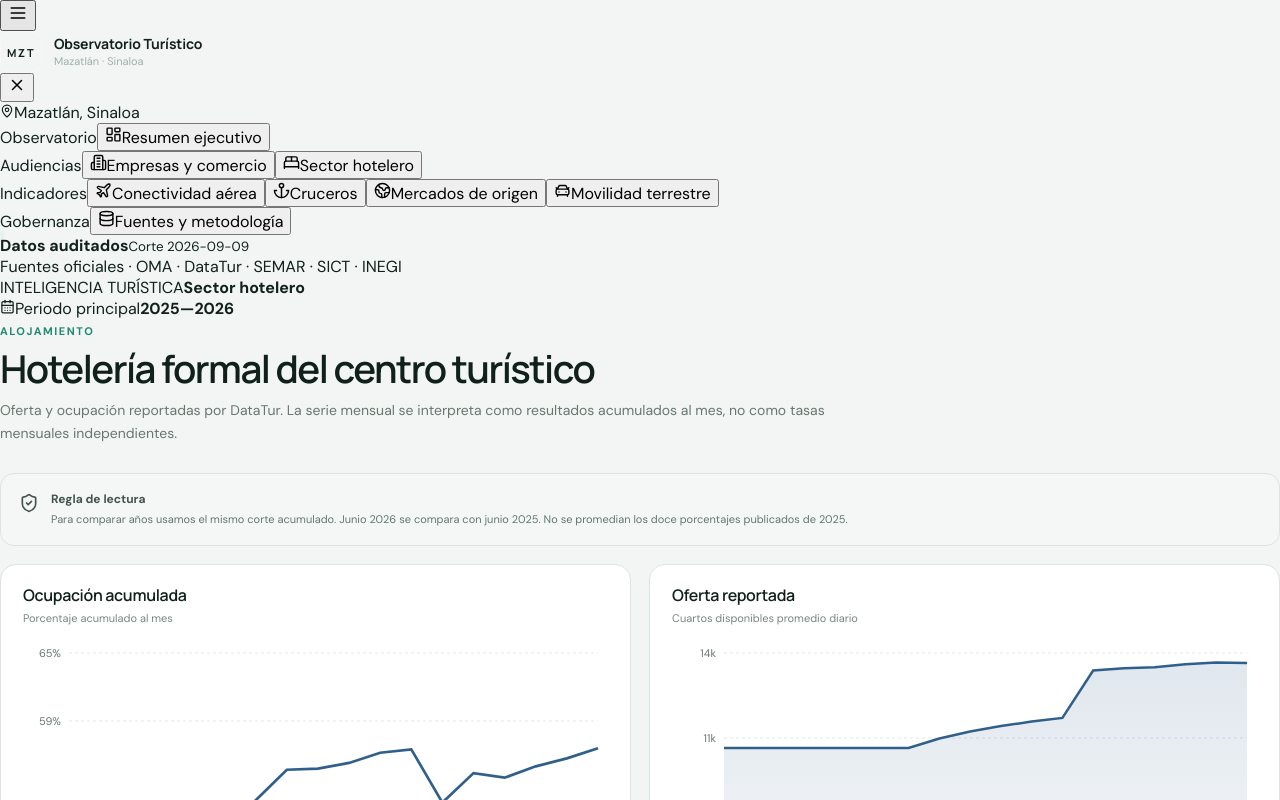
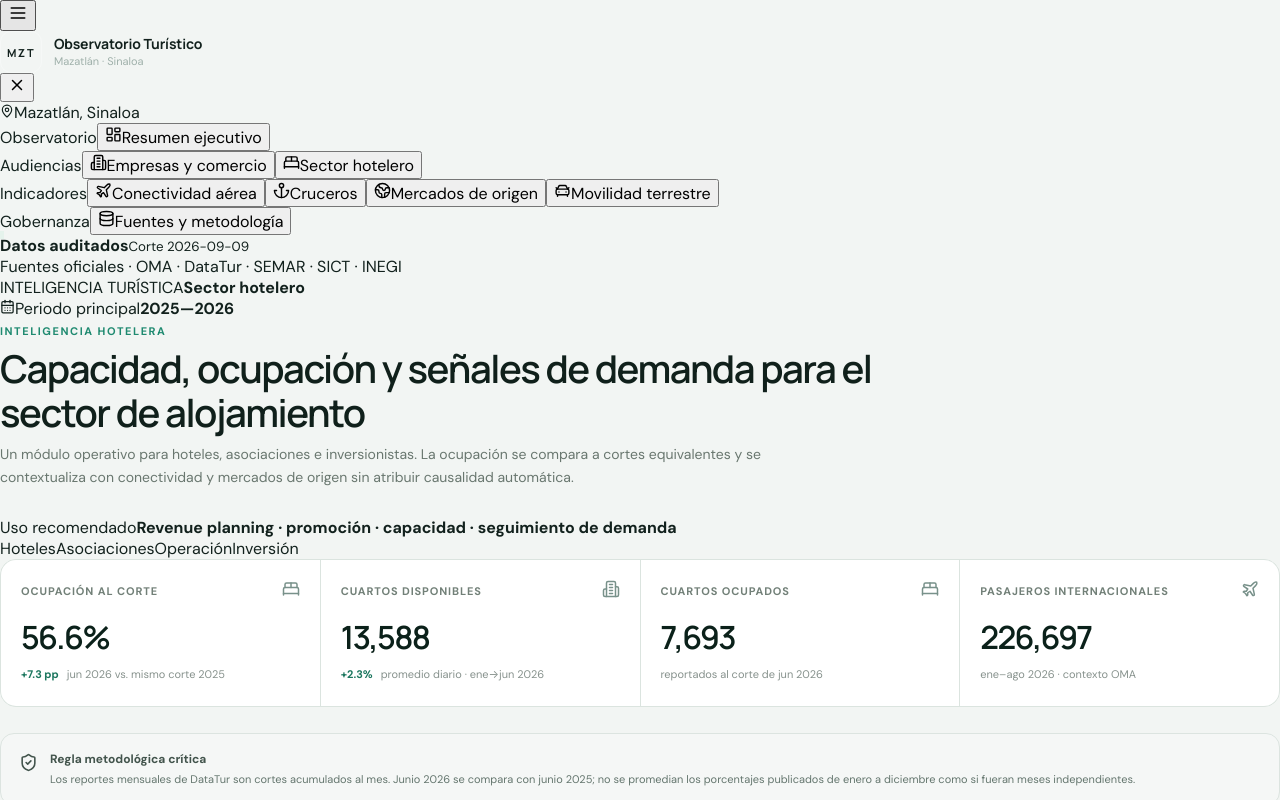
Before and after one commit to Murua-Alvaro/observatorio-turistico-mazatlan, a React (Vite) app: page / in a window 1280 px wide. Both pictures are taken after a click on the button 349 px from the left and 757 px from the top of the page. Shown: the top 800 px of the page. Built offline with nearby package versions, Linux system fonts and the light colour scheme.

Commit message:
Rebuild hotel intelligence module for operators and associations

```diff
--- a/src/pages/Hotel.tsx
+++ b/src/pages/Hotel.tsx
@@ -1,19 +1,94 @@
-import { ShieldCheck } from 'lucide-react';
+import { BedDouble, Building2, Globe2, Plane, ShieldCheck } from 'lucide-react';
 import { Area, AreaChart, CartesianGrid, Line, LineChart, ResponsiveContainer, Tooltip, XAxis, YAxis } from 'recharts';
 import { ChartFrame, tooltipStyle } from '../components/ChartFrame';
+import { Metric } from '../components/Metric';
 import { Panel } from '../components/Panel';
 import { SectionHeader } from '../components/SectionHeader';
-import { hotel } from '../data/model';
-import { integer } from '../lib/format';
+import { data, hotel, topCountries2026 } from '../data/model';
+import { integer, pct, pp } from '../lib/format';
 
 export function Hotel() {
+  const latest = hotel[hotel.length - 1];
+  const first2026 = hotel.find((d:any) => d.periodo === '2026-01');
+  const capacityGrowth = first2026 ? ((latest.cuartos_disponibles_promedio_diario / first2026.cuartos_disponibles_promedio_diario) - 1) * 100 : 0;
+
   return <>
-    <SectionHeader kicker="Alojamiento" title="Hotelería formal del centro turístico" description="Oferta y ocupación reportadas por DataTur. La serie mensual se interpreta como resultados acumulados al mes, no como tasas mensuales independientes." />
-    <div className="callout callout--method"><ShieldCheck size={20}/><div><strong>Regla de lectura</strong><p>Para comparar años usamos el mismo corte acumulado. Junio 2026 se compara con junio 2025. No se promedian los doce porcentajes publicados de 2025.</p></div></div>
+    <SectionHeader
+      kicker="Inteligencia hotelera"
+      title="Capacidad, ocupación y señales de demanda para el sector de alojamiento"
+      description="Un módulo operativo para hoteles, asociaciones e inversionistas. La ocupación se compara a cortes equivalentes y se contextualiza con conectividad y mercados de origen sin atribuir causalidad automática."
+    />
+
+    <div className="audience-banner audience-banner--hotel">
+      <div><span>Uso recomendado</span><strong>Revenue planning · promoción · capacidad · seguimiento de demanda</strong></div>
+      <div className="audience-banner__chips"><span>Hoteles</span><span>Asociaciones</span><span>Operación</span><span>Inversión</span></div>
+    </div>
+
+    <div className="metric-grid">
+      <Metric eyebrow="Ocupación al corte" value={`${latest.ocupacion_pct}%`} change={pp(data.kpis.hotelSameCutDeltaPp)} changeTone="positive" detail="jun 2026 vs. mismo corte 2025" icon={<BedDouble size={18}/>} />
+      <Metric eyebrow="Cuartos disponibles" value={integer.format(latest.cuartos_disponibles_promedio_diario)} change={pct(capacityGrowth, true)} changeTone="positive" detail="promedio diario · ene→jun 2026" icon={<Building2 size={18}/>} />
+      <Metric eyebrow="Cuartos ocupados" value={integer.format(latest.cuartos_ocupados)} detail="reportados al corte de jun 2026" icon={<BedDouble size={18}/>} />
+      <Metric eyebrow="Pasajeros internacionales" value={integer.format(data.kpis.airportInternationalYtd)} detail="ene–ago 2026 · contexto OMA" icon={<Plane size={18}/>} />
+    </div>
+
+    <div className="callout callout--method"><ShieldCheck size={19}/><div><strong>Regla metodológica crítica</strong><p>Los reportes mensuales de DataTur son cortes acumulados al mes. Junio 2026 se compara con junio 2025; no se promedian los porcentajes publicados de enero a diciembre como si fueran meses independientes.</p></div></div>
+
+    <div className="executive-grid">
+      <Panel title="Trayectoria de ocupación" subtitle="Porcentaje acumulado al corte · 2025–2026">
+        <ChartFrame large>
+          <ResponsiveContainer width="100%" height="100%">
+            <LineChart data={hotel} margin={{ top: 12, right: 10, left: -12, bottom: 0 }}>
+              <CartesianGrid strokeDasharray="2 4" vertical={false} stroke="#dfe4df" />
+              <XAxis dataKey="label" tick={{fontSize:10,fill:'#66716c'}} tickLine={false} axisLine={false} interval={1}/>
+              <YAxis domain={[35,65]} tickFormatter={(v:any)=>`${v}%`} tick={{fontSize:10,fill:'#66716c'}} tickLine={false} axisLine={false}/>
+              <Tooltip contentStyle={tooltipStyle} formatter={(v:any)=>`${v}%`}/>
+              <Line type="monotone" dataKey="ocupacion_pct" name="Ocupación acumulada" stroke="#315f8c" strokeWidth={2.7} dot={{ r: 2.3, fill: '#fff' }}/>
+            </LineChart>
+          </ResponsiveContainer>
+        </ChartFrame>
+      </Panel>
+
+      <section className="decision-board decision-board--hotel">
+        <div className="decision-board__eyebrow">Lectura operativa</div>
+        <h3>Señales para la mesa hotelera</h3>
+        <article><span className="decision-index">01</span><div><strong>Mejora de ocupación a corte comparable.</strong><p>El corte de junio pasa de {data.kpis.hotelSameCutPrevPct}% en 2025 a {data.kpis.hotelLatestPct}% en 2026, una diferencia de {pp(data.kpis.hotelSameCutDeltaPp)}.</p></div></article>
+        <article><span className="decision-index">02</span><div><strong>Mayor base de oferta reportada.</strong><p>La capacidad disponible observada en 2026 se mantiene por encima del nivel reportado durante buena parte de 2025, por lo que la lectura de ocupación debe considerar expansión de oferta.</p></div></article>
+        <article><span className="decision-index">03</span><div><strong>Conectividad y ocupación no son equivalentes.</strong><p>El aeropuerto acumula {pct(data.kpis.airportYtdYoY)} frente a 2025; su recuperación reciente es una señal de demanda potencial, no una medición directa de noches-habitación.</p></div></article>
+      </section>
+    </div>
+
     <div className="split-grid">
-      <Panel title="Ocupación acumulada" subtitle="Porcentaje acumulado al mes"><ChartFrame large><ResponsiveContainer width="100%" height="100%"><LineChart data={hotel} margin={{ top:10,right:12,left:-12,bottom:0 }}><CartesianGrid strokeDasharray="3 3" vertical={false} stroke="#dfe8e4"/><XAxis dataKey="label" tick={{fontSize:11,fill:'#66756f'}} tickLine={false} axisLine={false}/><YAxis domain={[35,65]} tickFormatter={(v:any)=>`${v}%`} tick={{fontSize:11,fill:'#66756f'}} tickLine={false} axisLine={false}/><Tooltip contentStyle={tooltipStyle} formatter={(v:any)=>`${v}%`}/><Line dataKey="ocupacion_pct" name="Ocupación" stroke="#315f8c" strokeWidth={2.7} dot={false}/></LineChart></ResponsiveContainer></ChartFrame></Panel>
-      <Panel title="Oferta reportada" subtitle="Cuartos disponibles promedio diario"><ChartFrame large><ResponsiveContainer width="100%" height="100%"><AreaChart data={hotel} margin={{top:10,right:12,left:-6,bottom:0}}><defs><linearGradient id="roomsArea" x1="0" y1="0" x2="0" y2="1"><stop offset="0%" stopColor="#315f8c" stopOpacity={0.25}/><stop offset="100%" stopColor="#315f8c" stopOpacity={0.02}/></linearGradient></defs><CartesianGrid strokeDasharray="3 3" vertical={false} stroke="#dfe8e4"/><XAxis dataKey="label" tick={{fontSize:11,fill:'#66756f'}} tickLine={false} axisLine={false}/><YAxis tick={{fontSize:11,fill:'#66756f'}} tickLine={false} axisLine={false} tickFormatter={(v:any)=>`${Math.round(Number(v)/1000)}k`}/><Tooltip contentStyle={tooltipStyle} formatter={(v:any)=>integer.format(Number(v))}/><Area dataKey="cuartos_disponibles_promedio_diario" name="Cuartos disponibles" stroke="#315f8c" strokeWidth={2.5} fill="url(#roomsArea)"/></AreaChart></ResponsiveContainer></ChartFrame></Panel>
+      <Panel title="Capacidad formal reportada" subtitle="Cuartos disponibles promedio diario">
+        <ChartFrame>
+          <ResponsiveContainer width="100%" height="100%">
+            <AreaChart data={hotel} margin={{top:10,right:10,left:-8,bottom:0}}>
+              <defs><linearGradient id="hotelCapacity" x1="0" y1="0" x2="0" y2="1"><stop offset="0%" stopColor="#315f8c" stopOpacity={0.22}/><stop offset="100%" stopColor="#315f8c" stopOpacity={0.015}/></linearGradient></defs>
+              <CartesianGrid strokeDasharray="2 4" vertical={false} stroke="#dfe4df"/>
+              <XAxis dataKey="label" tick={{fontSize:10,fill:'#66716c'}} tickLine={false} axisLine={false} interval={1}/>
+              <YAxis tick={{fontSize:10,fill:'#66716c'}} tickLine={false} axisLine={false} tickFormatter={(v:any)=>`${Math.round(Number(v)/1000)}k`}/>
+              <Tooltip contentStyle={tooltipStyle} formatter={(v:any)=>integer.format(Number(v))}/>
+              <Area type="monotone" dataKey="cuartos_disponibles_promedio_diario" name="Cuartos disponibles" stroke="#315f8c" strokeWidth={2.3} fill="url(#hotelCapacity)"/>
+            </AreaChart>
+          </ResponsiveContainer>
+        </ChartFrame>
+      </Panel>
+
+      <Panel title="Mercados internacionales de referencia" subtitle="Entradas por nacionalidad · enero–junio 2026">
+        <div className="market-stack">{topCountries2026.slice(0,6).map((d:any,i:number)=><article key={d.pais}><span>{String(i+1).padStart(2,'0')}</span><div><strong>{d.pais}</strong><small>{integer.format(d.valor_entradas)} entradas registradas</small></div><div className="market-stack__bar"><i style={{width:`${Math.max(4,d.valor_entradas/topCountries2026[0].valor_entradas*100)}%`}}/></div></article>)}</div>
+        <div className="micro-note"><Globe2 size={15}/><span>Sirve para orientar promoción; las entradas por nacionalidad no representan huéspedes únicos ni noches vendidas.</span></div>
+      </Panel>
     </div>
+
+    <section className="hotel-funnel">
+      <div className="hotel-funnel__head"><span className="eyebrow">Contexto de demanda</span><h3>Tres canales que el hotelero debe leer por separado</h3></div>
+      <div className="hotel-funnel__grid">
+        <article><span>Aéreo</span><strong>{integer.format(data.kpis.airportYtd)}</strong><small>pasajeros terminales · ene–ago</small></article>
+        <article><span>Mercado extranjero</span><strong>{integer.format(data.kpis.foreignEntriesYtd)}</strong><small>entradas · ene–jun</small></article>
+        <article><span>Cruceros</span><strong>{integer.format(data.kpis.cruisePaxYtd)}</strong><small>pasajeros · ene–jul</small></article>
+      </div>
+      <p>Estos canales ayudan a leer presión y composición de demanda, pero no deben sumarse para producir una cifra de “turistas totales”.</p>
+    </section>
+
     <div className="table-wrap"><table><thead><tr><th>Corte</th><th>Disponibles</th><th>Ocupados</th><th>Ocupación</th><th>Alcance</th></tr></thead><tbody>{[...hotel].reverse().map((d:any)=><tr key={d.periodo}><td>{d.periodo}</td><td>{integer.format(d.cuartos_disponibles_promedio_diario)}</td><td>{integer.format(d.cuartos_ocupados)}</td><td>{d.ocupacion_pct}%</td><td><span className="tag">Acumulado al mes</span></td></tr>)}</tbody></table></div>
   </>;
 }
```
